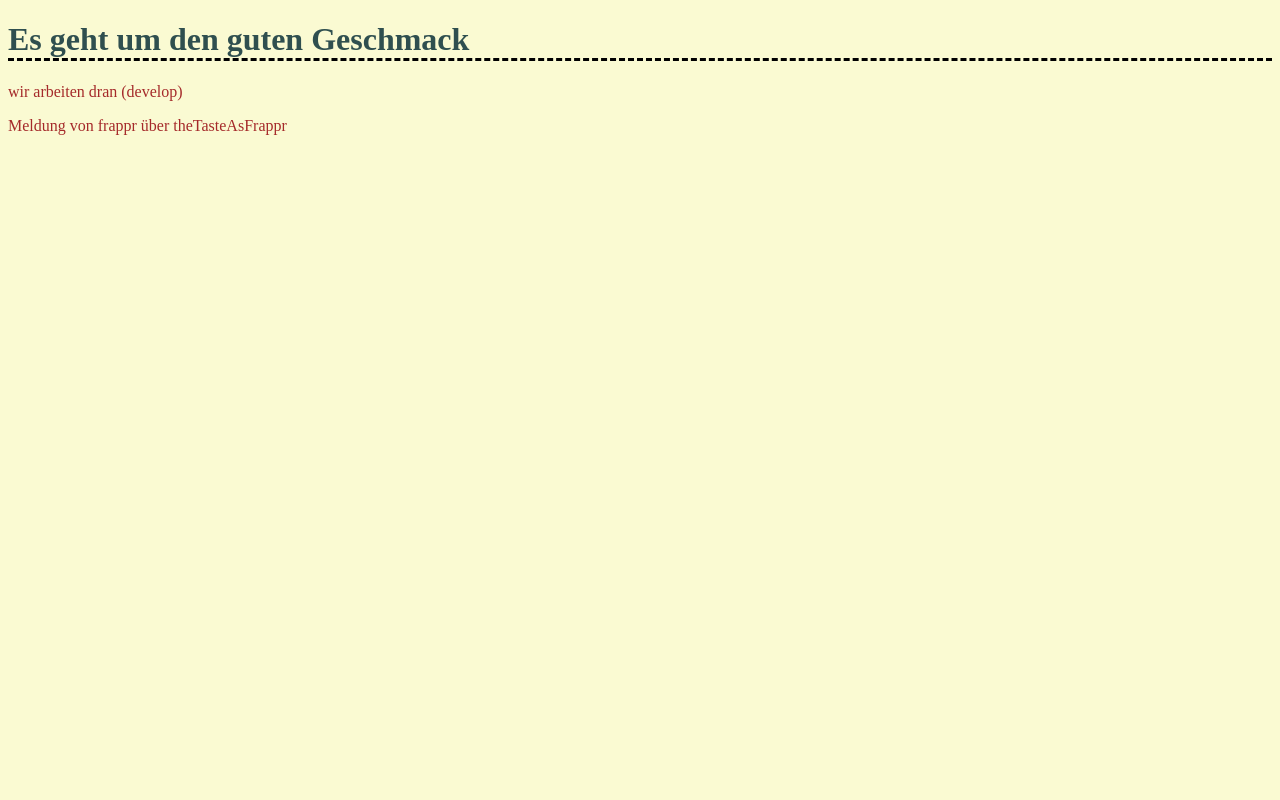
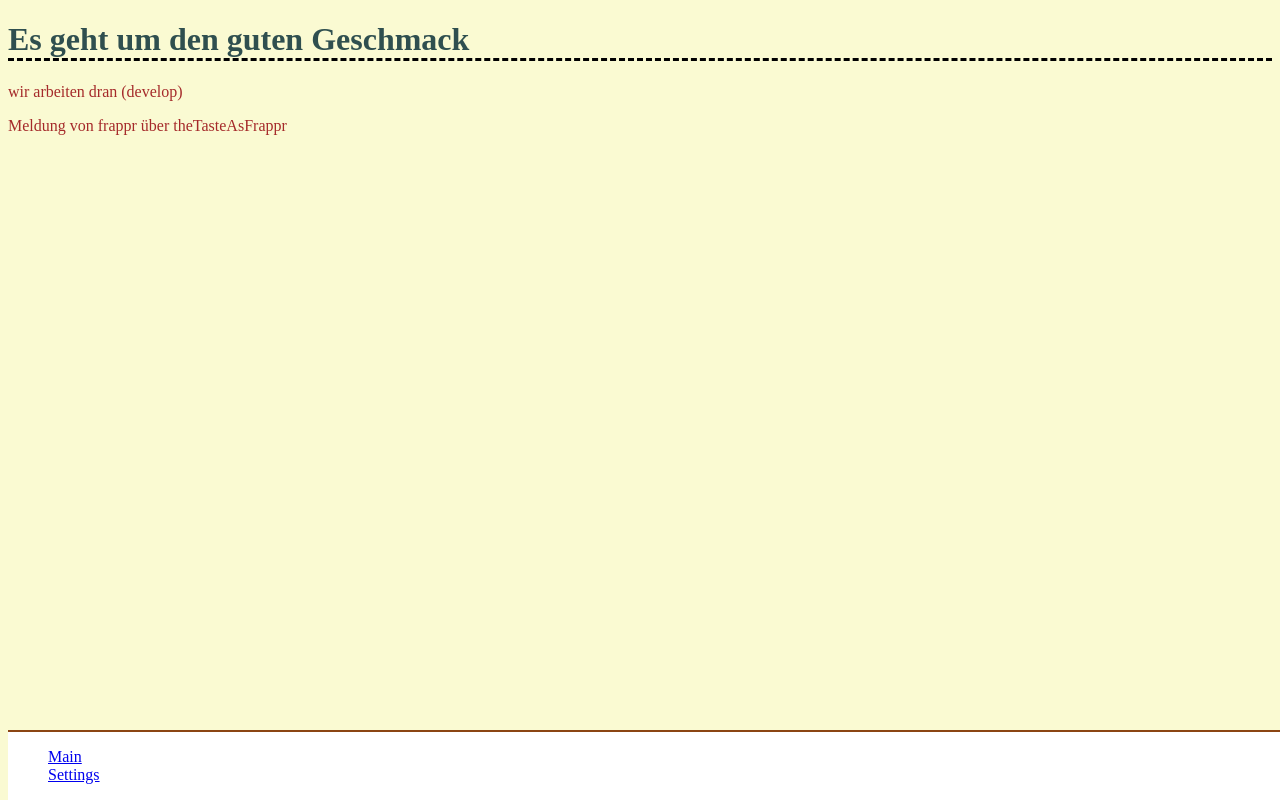
Before and after one commit to frappr/theTaste, a plain HTML site: page index.html in a window 1280 px wide. Drawn offline with Linux system fonts and the light colour scheme.

Commit message:
add settings add navigation

```diff
--- a/css/main.css
+++ b/css/main.css
@@ -8,3 +8,14 @@ h1 {
 p {
     color: brown;
 }
+footer {
+    background: white;
+    position: fixed;
+    bottom: 0;
+    border-top: 2px solid saddlebrown;
+    margin: 0;
+    width: 100%;
+}
+footer li {
+    list-style: none;
+}
--- a/index.html
+++ b/index.html
@@ -9,5 +9,11 @@
 <h1>Es geht um den guten Geschmack</h1>
 <p>wir arbeiten dran (develop)</p>
 <p>Meldung von frappr über theTasteAsFrappr</p>
+<footer>
+    <ul>
+        <li><a href="index.html">Main</a></li>
+        <li><a href="settings.html">Settings</a></li>
+    </ul>
+</footer>
 </body>
 </html>
```
Also changed, not shown: settings.html (added, +32 -0 lines).
